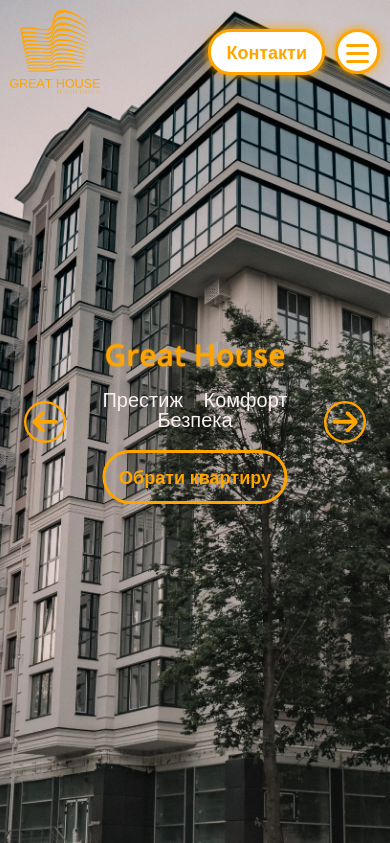
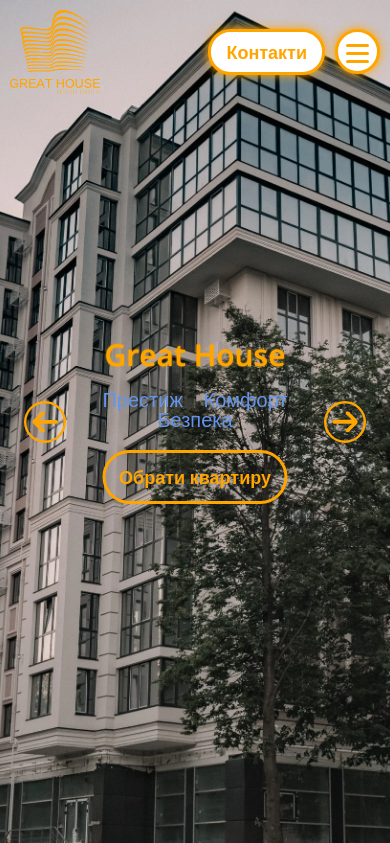
Before and after one commit to Sashahjggggv/Great-House, a PHP site: page / in a window 390 px wide. Shown: the top 843 px of the page. Run offline with PHP 8.4, Linux system fonts and the light colour scheme; style sheets or scripts are compiled from the project's sources; some libraries are stand-ins or nearby versions.

Commit message:
add new ver

```diff
--- a/css/main-page.css
+++ b/css/main-page.css
@@ -248,7 +248,7 @@
   }
   .slider__gallery-text p {
     text-align: center;
-    color: #F8F1F1;
+    color: #6495ed;
     font-size: 20px;
     font-weight: 500;
   }
--- a/scss/main-page.scss
+++ b/scss/main-page.scss
@@ -270,7 +270,7 @@
       }
       & p {
         text-align: center;
-        color: #F8F1F1;
+        color: #6495ed;
         font-size: 20px;
         font-weight: 500;
       }
```
Also changed, not shown: 1 other file.
